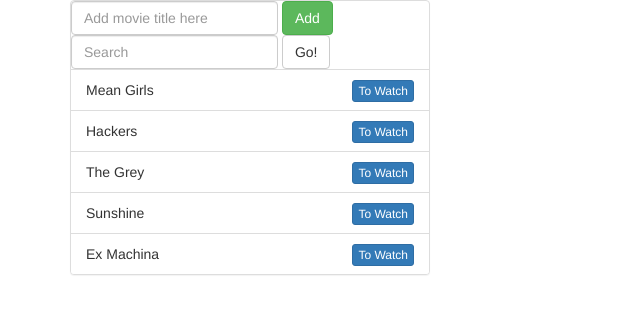
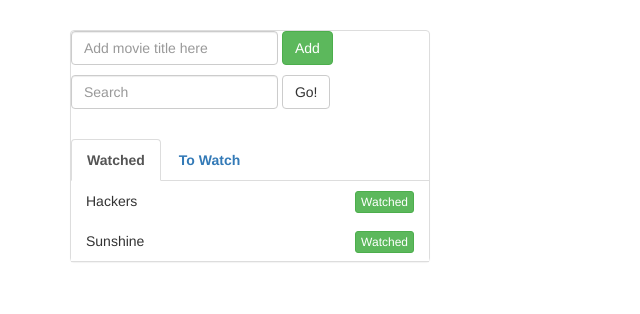
Before and after one commit to philcho/framework-movie-practice, a React (Create React App) app: page / in a window 1280 px wide. Shown: the top 314 px of the page, without its empty margins (0-640 px from the left). Built offline with nearby package versions, Linux system fonts and the light colour scheme.

Commit message:
Complete level 3
 Add two buttons to allow the users to toggle between a list of 'watched' movies and movies 'to watch'.

```diff
--- a/src/App.js
+++ b/src/App.js
@@ -1,24 +1,28 @@
 import React, { Component } from 'react';
+import { Grid, Row, Col, Panel } from 'react-bootstrap';
+import './app.css';
 import './data/exampleMovieList';
-import { Grid, Row, Col, Panel } from 'react-bootstrap';
+import AddMovieForm from './AddMovieForm';
+import SearchForm from './SearchForm';
+import ListToggleNav from './ListToggleNav';
 import MovieList from './MovieList';
-import SearchForm from './SearchForm';
-import AddMovieForm from './AddMovieForm';
 
 class App extends Component {
   constructor(props) {
     super(props);
     this.state = {
-      movies: window.movies
+      movies: window.movies,
+      showWatchedList: true
     };
 
     this.handleAddMovie = this.handleAddMovie.bind(this);
     this.handleSearchQuery = this.handleSearchQuery.bind(this);
+    this.handleListToggle = this.handleListToggle.bind(this);
   }
 
   handleAddMovie(title) {
     if (title !== '') {
-      window.movies.push({ 'title': title });
+      window.movies.push({ 'title': title, 'isWatched': false });
       this.setState({ movies: window.movies });
     }
   }
@@ -27,7 +31,7 @@ class App extends Component {
     let searchQuery = query.toLowerCase();
 
     if (searchQuery === null) {
-      return window.movies;
+      this.setState({ movies: window.movies });
     }
 
     let matches = [];
@@ -42,6 +46,10 @@ class App extends Component {
     this.setState({ movies: matches });
   }
 
+  handleListToggle(selectedWatched) {
+    this.setState({ showWatchedList: selectedWatched });
+  }
+
   render() {
     const appTitle = (
       <h3>Movies List</h3>
@@ -54,7 +62,8 @@ class App extends Component {
             <Panel header={appTitle}>
               <AddMovieForm handleAddMovie={this.handleAddMovie} />
               <SearchForm handleSearchQuery={this.handleSearchQuery} />
-              <MovieList movies={this.state.movies} />
+              <ListToggleNav handleListToggle={this.handleListToggle} />
+              <MovieList movies={this.state.movies} showWatchedList={this.state.showWatchedList} />
               {this.state.movies.length === 0 ? 'Sorry, no results' : ''}
             </Panel>
           </Col>
--- /dev/null
+++ b/src/ListToggleNav.js
@@ -0,0 +1,29 @@
+import React, { Component } from 'react';
+import { Nav, NavItem } from 'react-bootstrap';
+
+export default class ListToggleNav extends Component {
+  constructor(props) {
+    super(props);
+
+    this.state = {
+      activeKey: 1
+    }
+
+    this.handleListToggle = this.props.handleListToggle.bind(this);
+    this.handleSelect = this.handleSelect.bind(this);
+  }
+
+  handleSelect(selectedKey) {
+    this.setState({ activeKey: selectedKey });
+    this.handleListToggle(selectedKey === 1);
+  }
+
+  render() {
+    return (
+      <Nav bsStyle="tabs" activeKey={this.state.activeKey} onSelect={this.handleSelect}>
+        <NavItem eventKey={1}>Watched</NavItem>
+        <NavItem eventKey={2}>To Watch</NavItem>
+      </Nav>
+    );
+  }
+}
--- a/src/MovieList.js
+++ b/src/MovieList.js
@@ -6,7 +6,7 @@ export default class MovieList extends Component {
   render() {
     const entries = [];
     for (let i = 0; i < this.props.movies.length; i++) {
-      entries.push(<MovieListEntry movie={this.props.movies[i]} key={i} />);
+      entries.push(<MovieListEntry movie={this.props.movies[i]} showWatchedList={this.props.showWatchedList} key={i}  />);
     }
 
     return (
--- a/src/MovieListEntry.js
+++ b/src/MovieListEntry.js
@@ -6,7 +6,7 @@ export default class MovieListEntry extends Component {
     super(props);
 
     this.state = {
-      isWatched: false
+      isWatched: this.props.movie.isWatched
     }
 
     this.handleButtonClick = this.handleButtonClick.bind(this);
@@ -14,6 +14,12 @@ export default class MovieListEntry extends Component {
 
   handleButtonClick() {
     this.setState({ isWatched: !this.state.isWatched })
+    // TODO Change exampleMovieList.js
+    for (let i = 0; i < window.movies.length; i++) {
+      if (window.movies[i].title === this.props.movie.title) {
+        window.movies[i].isWatched = !this.state.isWatched;
+      }
+    }
   }
 
   render() {
@@ -26,8 +32,15 @@ export default class MovieListEntry extends Component {
       btn.label = 'To Watch'
     }
 
+    let btnStyle = {};
+    if (this.state.isWatched === this.props.showWatchedList) {
+      btnStyle = { 'display': 'block' };
+    } else {
+      btnStyle = { 'display': 'none' };
+    }
+
     return (
-      <ListGroupItem>
+      <ListGroupItem style={btnStyle}>
         <Button bsSize="xs" bsStyle={btn.style} className="pull-right" onClick={this.handleButtonClick}>{btn.label}</Button>
         {this.props.movie.title}
       </ListGroupItem>
--- /dev/null
+++ b/src/app.css
@@ -0,0 +1,16 @@
+body {
+  margin: 30px;
+}
+
+form {
+  margin-bottom: 10px;
+}
+
+.nav {
+  margin-top: 30px;
+  font-weight: bold;
+}
+
+.list-group-item {
+  border-top: 0;
+}
--- a/src/data/exampleMovieList.js
+++ b/src/data/exampleMovieList.js
@@ -1,7 +1,7 @@
 window.movies = [
-  {title: 'Mean Girls'},
-  {title: 'Hackers'},
-  {title: 'The Grey'},
-  {title: 'Sunshine'},
-  {title: 'Ex Machina'},
+  {title: 'Mean Girls', isWatched: false},
+  {title: 'Hackers', isWatched: true},
+  {title: 'The Grey', isWatched: false},
+  {title: 'Sunshine', isWatched: true},
+  {title: 'Ex Machina', isWatched: false},
 ];
```
